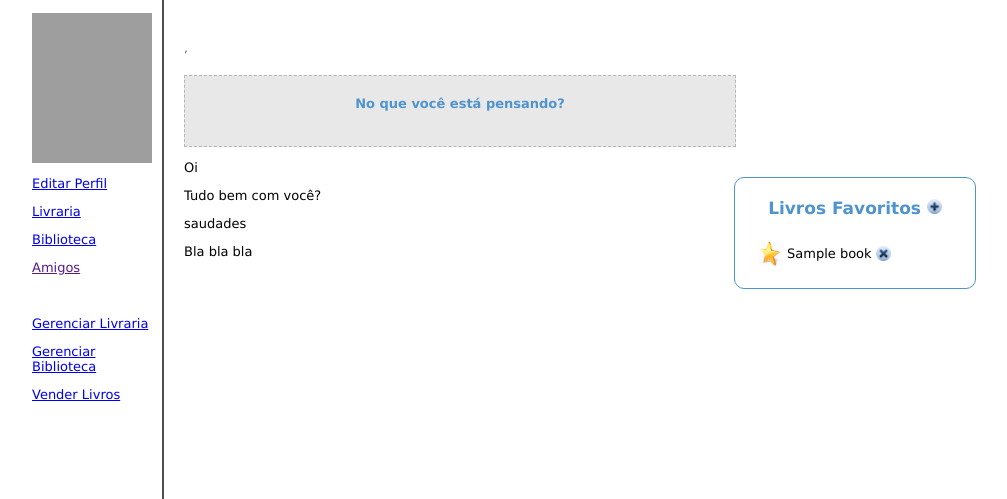
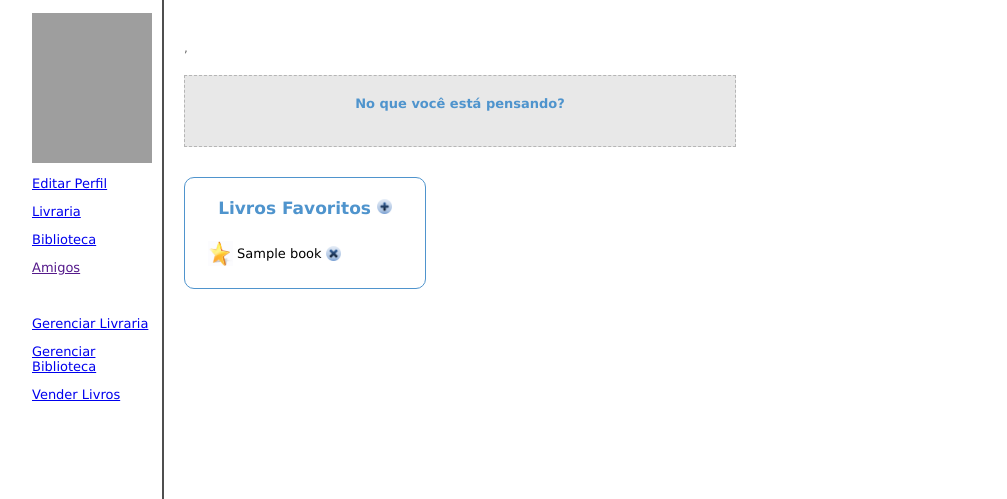
Before and after one commit to caroline-rivera/GILBi, a Django app: template templates/user_profiles/profile.html in a window 1280 px wide. Shown: the part 90-589 px from the top of the page, without its empty margins (96-1103 px from the left). Run offline with Django 3.2, Linux system fonts and the light colour scheme; the template is opened without the code that fills it: most values are stand-ins (such as "Sample title", 1, 10 or a date in 2020); grey boxes are pictures that could not be loaded.

Commit message:
Removed 'div' of messages of profile.

```diff
--- a/apps/user_profiles/views/login.py
+++ b/apps/user_profiles/views/login.py
@@ -7,6 +7,7 @@ from gilbi.mistrael.messages.error_messages import *
 from gilbi.mistrael.helpers.password_helper import compare_passwords
 from gilbi.mistrael.helpers.session_helper import create_session
 from gilbi.mistrael.helpers.session_helper import destroy_session
+from gilbi.mistrael.helpers.session_helper import validate_session
 
 def login(request):
     c = {}
@@ -30,9 +31,6 @@ def login(request):
         else: #sucesso na validação
             create_session(request, registered_user.id)
             return HttpResponseRedirect('perfil/')
-#            context = RequestContext(request, c)
-#            template = loader.get_template('user_profile.html')
-#            return HttpResponse(template.render(context))
 
     context = RequestContext(request, c)
     template = loader.get_template('user_profiles/login.html')
--- a/templates/user_profiles/profile.html
+++ b/templates/user_profiles/profile.html
@@ -102,10 +102,6 @@
 	</form>
 
 	<div id="messages">
-		<p>Oi</p>
-		<p>Tudo bem com você?</p>
-		<p>saudades</p>
-		<p>Bla bla bla</p>
 	</div>
 
 	<div id="favorite_books">
```
Also changed, not shown: media/img/users/1/Kristen-Stewart-loira_1.jpg (added).
